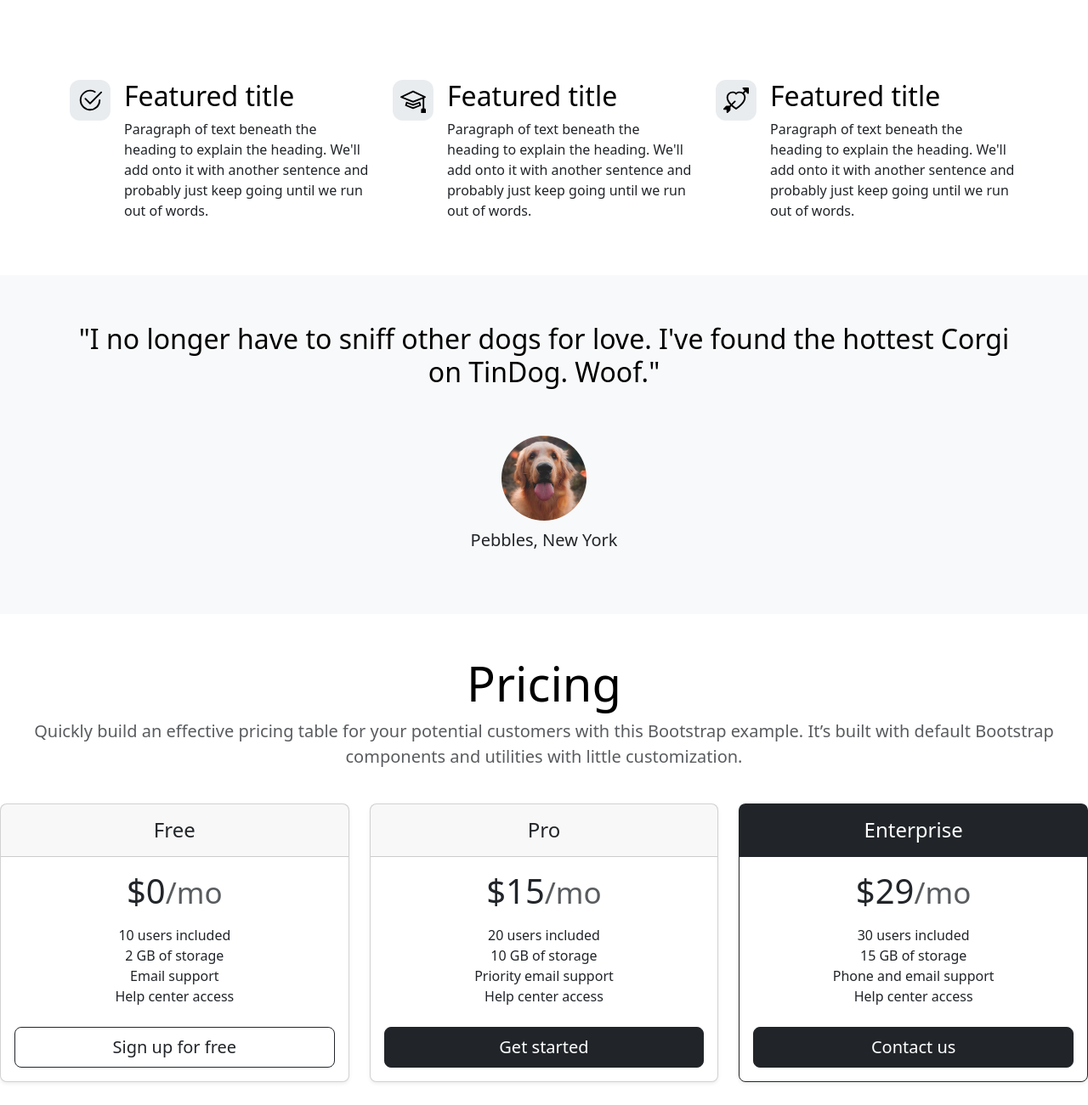
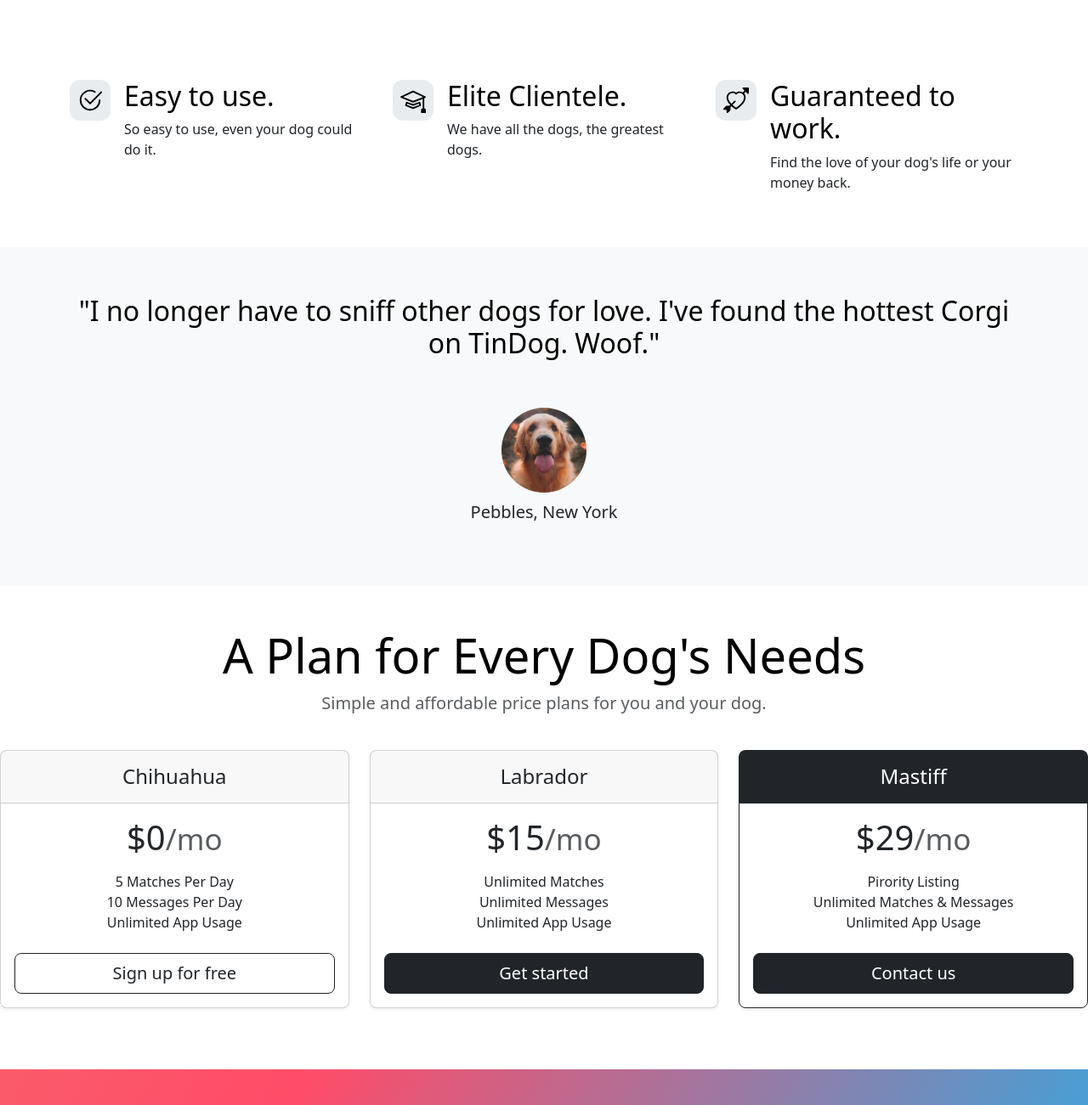
Before and after one commit to kamilakamilkami/TinDog-Project--1, a plain HTML site: page 11.3 TinDog Project/index.html in a window 1280 px wide. Shown: the part 1018-2319 px from the top of the page at 85% size. Drawn offline with nearby package versions, Linux system fonts and the light colour scheme.

Commit message:
1st commit

```diff
--- a/11.3 TinDog Project/index.html
+++ b/11.3 TinDog Project/index.html
@@ -20,7 +20,7 @@
           <img src="./images/iphone.png" class="d-block mx-lg-auto img-fluid" alt="Bootstrap Themes" width="700" height="500" loading="lazy">
         </div>
         <div class="col-lg-6">
-          <h1 class="display-5 fw-bold text-body-emphasis lh-1 mb-3">Responsive left-aligned hero with image</h1>
+          <h1 class="display-5 fw-bold text-body-emphasis lh-1 mb-3">Meet new and interesting dogs nearby.</h1>
           <div class="d-grid gap-2 d-md-flex justify-content-md-start">
             <button type="button" class="btn btn-primary btn-light px-4 me-md-2"><svg xmlns="http://www.w3.org/2000/svg" width="16" height="16" fill="currentColor"
               class="bi bi-apple mb-1" viewBox="0 0 16 16">
@@ -55,8 +55,8 @@
 </svg>
         </div>
         <div>
-          <h3 class="fs-2 text-body-emphasis">Featured title</h3>
-          <p>Paragraph of text beneath the heading to explain the heading. We'll add onto it with another sentence and probably just keep going until we run out of words.</p>
+          <h3 class="fs-2 text-body-emphasis">Easy to use.</h3>
+          <p>So easy to use, even your dog could do it.</p>
 
         </div>
       </div>
@@ -68,8 +68,8 @@
             </svg>
         </div>
         <div>
-          <h3 class="fs-2 text-body-emphasis">Featured title</h3>
-          <p>Paragraph of text beneath the heading to explain the heading. We'll add onto it with another sentence and probably just keep going until we run out of words.</p>
+          <h3 class="fs-2 text-body-emphasis">Elite Clientele.</h3>
+          <p>We have all the dogs, the greatest dogs.</p>
 
         </div>
       </div>
@@ -82,8 +82,8 @@
 </svg>
         </div>
         <div>
-          <h3 class="fs-2 text-body-emphasis">Featured title</h3>
-          <p>Paragraph of text beneath the heading to explain the heading. We'll add onto it with another sentence and probably just keep going until we run out of words.</p>
+          <h3 class="fs-2 text-body-emphasis">Guaranteed to work.</h3>
+          <p>Find the love of your dog's life or your money back.</p>
 
         </div>
       </div>
@@ -114,8 +114,8 @@
         </div>
 
         <div class="pricing-header p-3 pb-md-4 mx-auto text-center">
-          <h1 class="display-4 fw-normal text-body-emphasis">Pricing</h1>
-          <p class="fs-5 text-body-secondary">Quickly build an effective pricing table for your potential customers with this Bootstrap example. It’s built with default Bootstrap components and utilities with little customization.</p>
+          <h2 class="display-4 fw-normal text-body-emphasis">A Plan for Every Dog's Needs</h2>
+          <p class="fs-5 text-body-secondary">Simple and affordable price plans for you and your dog.</p>
         </div>
       </header>
 
@@ -124,15 +124,14 @@
           <div class="col">
             <div class="card mb-4 rounded-3 shadow-sm">
               <div class="card-header py-3">
-                <h4 class="my-0 fw-normal">Free</h4>
+                <h4 class="my-0 fw-normal">Chihuahua</h4>
               </div>
               <div class="card-body">
                 <h1 class="card-title pricing-card-title">$0<small class="text-body-secondary fw-light">/mo</small></h1>
                 <ul class="list-unstyled mt-3 mb-4">
-                  <li>10 users included</li>
-                  <li>2 GB of storage</li>
-                  <li>Email support</li>
-                  <li>Help center access</li>
+                  <li>5 Matches Per Day</li>
+                  <li>10 Messages Per Day</li>
+                  <li>Unlimited App Usage</li>
                 </ul>
                 <button type="button" class="w-100 btn btn-lg btn-outline-dark">Sign up for free</button>
               </div>
@@ -141,15 +140,14 @@
           <div class="col">
             <div class="card mb-4 rounded-3 shadow-sm">
               <div class="card-header py-3">
-                <h4 class="my-0 fw-normal">Pro</h4>
+                <h4 class="my-0 fw-normal">Labrador</h4>
               </div>
               <div class="card-body">
                 <h1 class="card-title pricing-card-title">$15<small class="text-body-secondary fw-light">/mo</small></h1>
                 <ul class="list-unstyled mt-3 mb-4">
-                  <li>20 users included</li>
-                  <li>10 GB of storage</li>
-                  <li>Priority email support</li>
-                  <li>Help center access</li>
+                  <li>Unlimited Matches</li>
+                  <li>Unlimited Messages</li>
+                  <li>Unlimited App Usage</li>
                 </ul>
                 <button type="button" class="w-100 btn btn-lg btn-dark">Get started</button>
               </div>
@@ -158,15 +156,14 @@
           <div class="col">
             <div class="card mb-4 rounded-3 shadow-sm border-dark">
               <div class="card-header py-3 bg-dark text-white border-dark">
-                <h4 class="my-0 fw-normal">Enterprise</h4>
+                <h4 class="my-0 fw-normal">Mastiff</h4>
               </div>
               <div class="card-body">
                 <h1 class="card-title pricing-card-title">$29<small class="text-body-secondary fw-light">/mo</small></h1>
                 <ul class="list-unstyled mt-3 mb-4">
-                  <li>30 users included</li>
-                  <li>15 GB of storage</li>
-                  <li>Phone and email support</li>
-                  <li>Help center access</li>
+                  <li>Pirority Listing</li>
+                  <li>Unlimited Matches & Messages</li>
+                  <li>Unlimited App Usage</li>
                 </ul>
                 <button type="button" class="w-100 btn btn-lg btn-dark">Contact us</button>
               </div>
@@ -198,7 +195,7 @@
           <li class="nav-item mb-2"><a href="#" class="nav-link p-0 text-body-secondary">Features</a></li>
           <li class="nav-item mb-2"><a href="#" class="nav-link p-0 text-body-secondary">Pricing</a></li>
           <li class="nav-item mb-2"><a href="#" class="nav-link p-0 text-body-secondary">FAQs</a></li>
-          <li class="nav-item mb-2"><a href="#" class="nav-link p-0 text-body-secondary">About</a></li>
+          <li class="nav-item  mb-2"><a href="#" class="nav-link p-0 text-body-secondary">About</a></li>
         </ul>
       </div>
 
```
